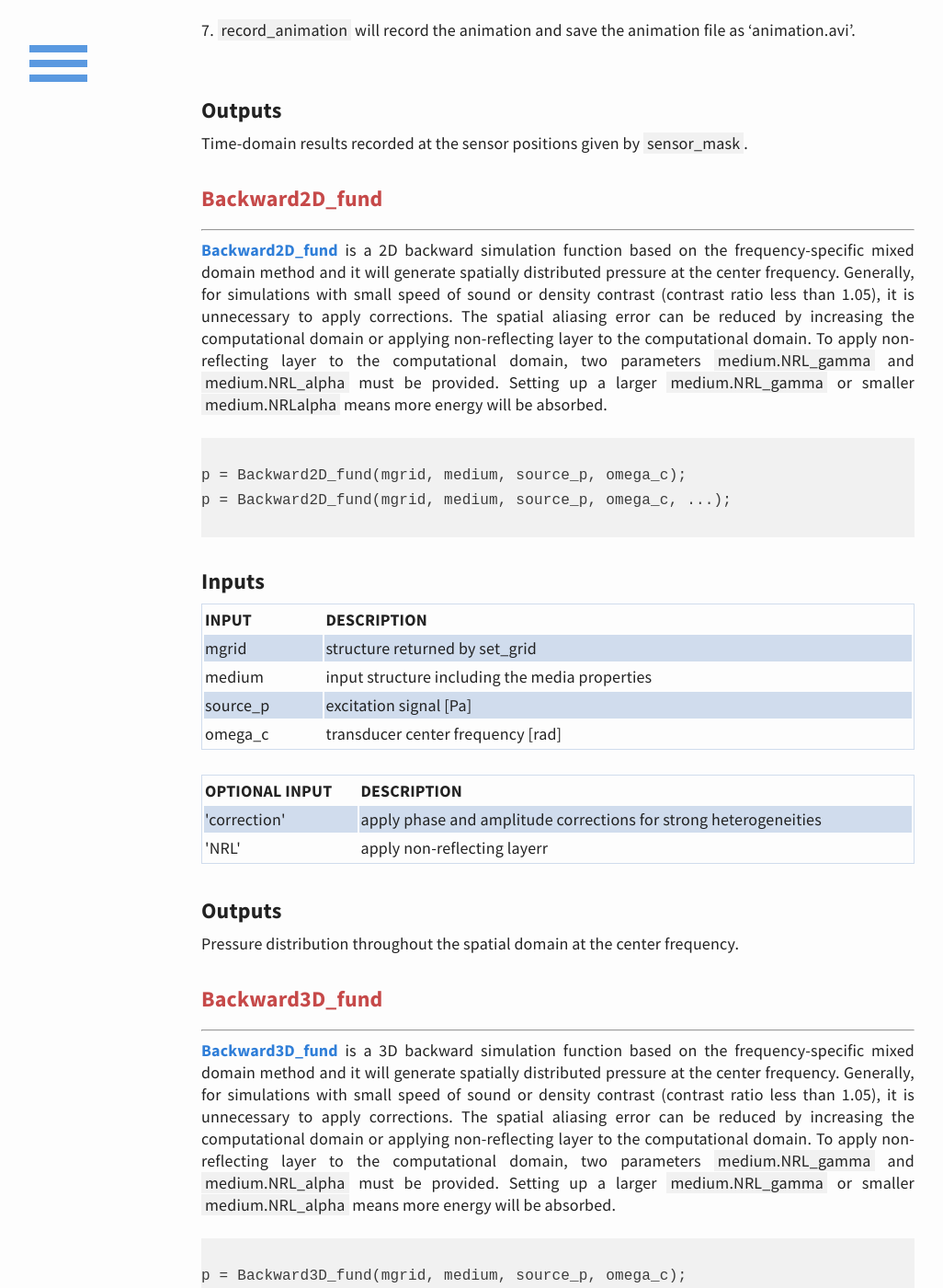
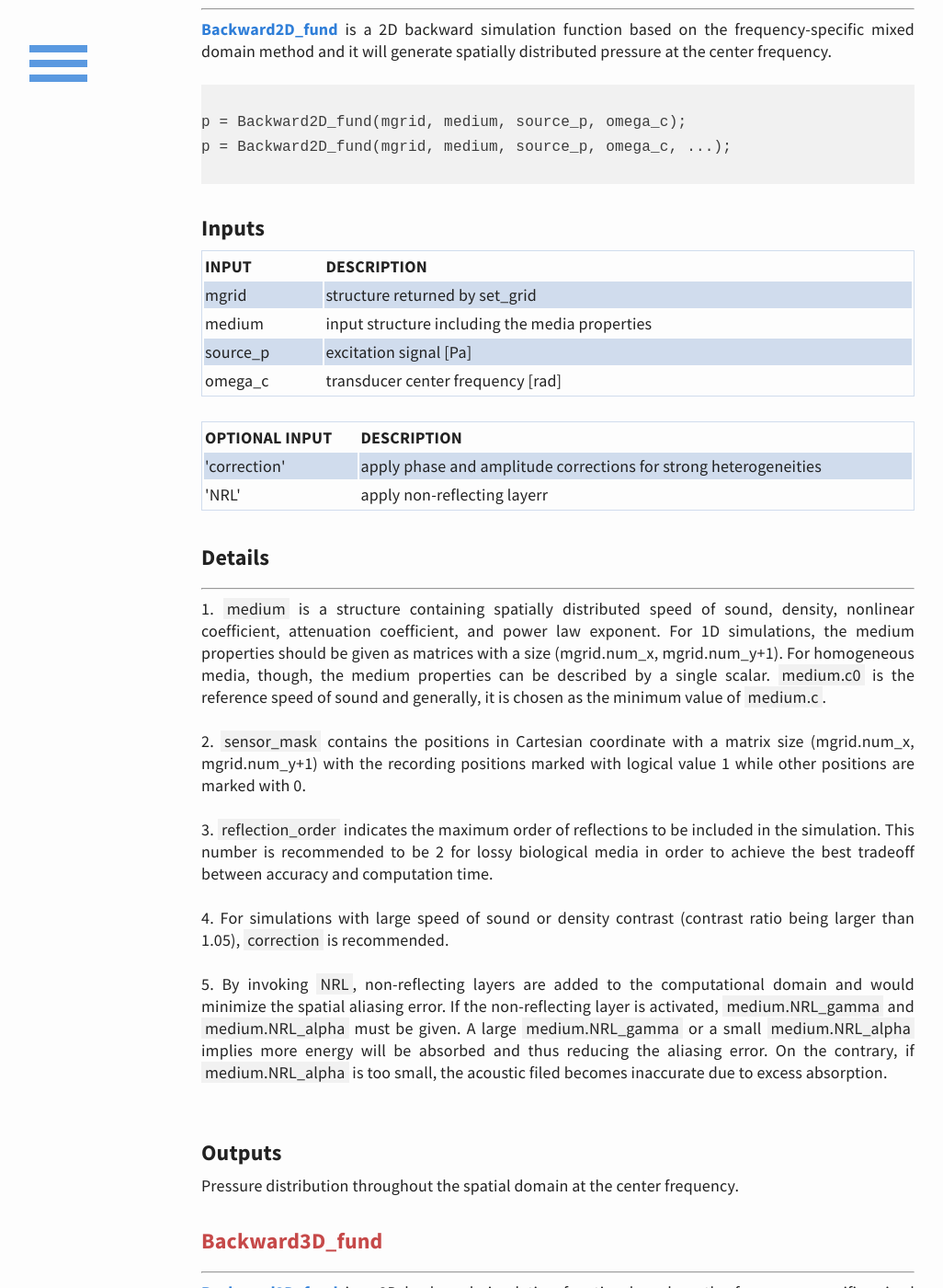
Before and after one commit to m-SOUND/mSOUND, a Jekyll site: the page built from function.html, in a window 1280 px wide and 1400 px high, scrolled down 16225 px. Shown: the whole window at 92% size, without its empty margins (33-1059 px from the left). Built offline with Jekyll 4.4.1, drawn with Linux system fonts in a browser that asks for light colours; some of the changed text lies outside the part shown.

Commit message:
Update function.html

```diff
--- a/function.html
+++ b/function.html
@@ -768,14 +768,6 @@ Time-domain results recorded at the sensor positions given by <span style="backg
 <p>
  <a href="/mSOUND/function.html#Backward2D">Backward2D</a>
  is a 2D backward simulation function based on the transient mixed domain method and it will generate transient-domain results.
- Generally, for simulations with small speed of sound or density contrast (contrast ratio less than 1.05),
- it is unnecessary to apply corrections. The spatial aliasing error can be reduced by increasing the computational domain or applying
- non-reflecting layer to the computational domain. To apply non-reflecting layer to the computational domain, two parameters
- <span style="background-color:#f1f1f1">medium.NRL_gamma</span> and <span style="background-color:#f1f1f1">medium.NRL_alpha</span>
- must be provided. Setting up a larger <span style="background-color:#f1f1f1">medium.NRL_gamma</span> or
-smaller <span style="background-color:#f1f1f1">medium.NRL_alpha</span>
- means more energy will be absorbed.
-
 <pre>  <code>
 p = Backward2D(mgrid, medium, source_p, sensor_mask);
 p = Backward2D(mgrid, medium, source_p, sensor_mask, ...);
@@ -862,13 +854,6 @@ Time-domain results recorded at the sensor positions given by <span style="backg
 <p>
  <a href="/mSOUND/function.html#Backward3D">Backward3D</a>
  is a 3D backward simulation function based on the transient mixed domain method and it will generate transient-domain results.
- Generally, for simulations with small speed of sound or density contrast (contrast ratio less than 1.05),
- it is unnecessary to apply corrections. The spatial aliasing error can be reduced by increasing the computational domain or applying
- non-reflecting layer to the computational domain. To apply non-reflecting layer to the computational domain, two parameters
- <span style="background-color:#f1f1f1">medium.NRL_gamma</span> and <span style="background-color:#f1f1f1">medium.NRL_alpha</span>
- must be provided. Setting up a larger <span style="background-color:#f1f1f1">medium.NRL_gamma</span> or
-smaller <span style="background-color:#f1f1f1">medium.NRL_alpha</span>
- means more energy will be absorbed.
 <pre>  <code>
 p = Backward3D(mgrid, medium, source_p, sensor_mask);
 p = Backward3D(mgrid, medium, source_p, sensor_mask, ...);
@@ -955,14 +940,7 @@ Time-domain results recorded at the sensor positions given by <span style="backg
 <p>
  <a href="/mSOUND/function.html#Backward2D_fund">Backward2D_fund</a>
  is a 2D backward simulation function based on the frequency-specific mixed domain method and it
- will generate spatially distributed pressure at the center frequency. Generally,
- for simulations with small speed of sound or density contrast (contrast ratio less than 1.05),
- it is unnecessary to apply corrections. The spatial aliasing error can be reduced by increasing the computational domain or applying
- non-reflecting layer to the computational domain. To apply non-reflecting layer to the computational domain, two parameters
- <span style="background-color:#f1f1f1">medium.NRL_gamma</span> and <span style="background-color:#f1f1f1">medium.NRL_alpha</span>
- must be provided. Setting up a larger <span style="background-color:#f1f1f1">medium.NRL_gamma</span> or
-smaller <span style="background-color:#f1f1f1">medium.NRLalpha</span>
- means more energy will be absorbed.
+ will generate spatially distributed pressure at the center frequency.
 <pre>  <code>
 p = Backward2D_fund(mgrid, medium, source_p, omega_c);
 p = Backward2D_fund(mgrid, medium, source_p, omega_c, ...);
@@ -999,6 +977,36 @@ p = Backward2D_fund(mgrid, medium, source_p, omega_c, ...);
   </tr>
  </table>
 
+
+<br>
+<h3> Details </h3>
+<hr>
+<p>
+1. <span style="background-color:#f1f1f1">medium</span>
+ is a structure containing spatially distributed speed of sound, density, nonlinear coefficient,
+ attenuation coefficient, and power law exponent.
+ For 1D simulations, the medium properties should be given as matrices with a size (mgrid.num_x, mgrid.num_y+1).
+ For homogeneous media, though, the medium properties can be described by a single scalar.
+ <span style="background-color:#f1f1f1">medium.c0</span>
+ is the reference speed of sound and generally, it is chosen as the minimum value of
+ <span style="background-color:#f1f1f1">medium.c</span>.
+ <br><br>2. <span style="background-color:#f1f1f1">sensor_mask</span>
+ contains the positions in Cartesian coordinate with a matrix size (mgrid.num_x, mgrid.num_y+1)
+ with the recording positions marked with logical value 1 while other positions are marked with 0.
+ <br><br>3. <span style="background-color:#f1f1f1">reflection_order</span>
+ indicates the maximum order of reflections to be included in the simulation. This number is
+ recommended to be 2 for lossy biological media in order to achieve the best tradeoff between accuracy and computation time.
+ <br><br>4. For simulations with large speed of sound or density contrast (contrast ratio being larger than 1.05),
+ <span style="background-color:#f1f1f1">correction</span> is recommended.
+ <br><br>5. By invoking <span style="background-color:#f1f1f1">NRL</span>, non-reflecting layers are added to the computational
+ domain and would minimize the spatial aliasing error. If the non-reflecting layer is activated,
+ <span style="background-color:#f1f1f1">medium.NRL_gamma</span> and <span style="background-color:#f1f1f1">medium.NRL_alpha</span>
+ must be given. A large <span style="background-color:#f1f1f1">medium.NRL_gamma</span>
+ or a small <span style="background-color:#f1f1f1">medium.NRL_alpha</span> implies more energy will be absorbed and
+ thus reducing the aliasing error. On the contrary, if <span style="background-color:#f1f1f1">medium.NRL_alpha</span> is too small,
+ the acoustic filed becomes inaccurate due to excess absorption.
+</p>
+
 <br>
 <h3>Outputs</h3>
 <p>
@@ -1011,14 +1019,7 @@ Pressure distribution throughout the spatial domain at the center frequency.
 <p>
 <a href="/mSOUND/function.html#Backward3D_fund">Backward3D_fund</a>
 is a 3D backward simulation function based on the frequency-specific mixed domain method and it
- will generate spatially distributed pressure at the center frequency. Generally,
- for simulations with small speed of sound or density contrast (contrast ratio less than 1.05),
- it is unnecessary to apply corrections. The spatial aliasing error can be reduced by increasing the computational domain or applying
- non-reflecting layer to the computational domain. To apply non-reflecting layer to the computational domain, two parameters
- <span style="background-color:#f1f1f1">medium.NRL_gamma</span> and <span style="background-color:#f1f1f1">medium.NRL_alpha</span>
- must be provided. Setting up a larger <span style="background-color:#f1f1f1">medium.NRL_gamma</span> or
-smaller <span style="background-color:#f1f1f1">medium.NRL_alpha</span>
- means more energy will be absorbed.
+ will generate spatially distributed pressure at the center frequency.
 <pre>  <code>
 p = Backward3D_fund(mgrid, medium, source_p, omega_c);
 p = Backward3D_fund(mgrid, medium, source_p, omega_c, ...);
@@ -1054,6 +1055,36 @@ p = Backward3D_fund(mgrid, medium, source_p, omega_c, ...);
 <td>'NRL'</td><td>apply non-reflecting layerr</td>
   </tr>
 </table>
+
+<br>
+<h3> Details </h3>
+<hr>
+<p>
+1. <span style="background-color:#f1f1f1">medium</span>
+ is a structure containing spatially distributed speed of sound, density, nonlinear coefficient,
+ attenuation coefficient, and power law exponent.
+ For 1D simulations, the medium properties should be given as matrices with a size (mgrid.num_x, mgrid.num_y, mgrid.num_z+1).
+ For homogeneous media, though, the medium properties can be described by a single scalar.
+ <span style="background-color:#f1f1f1">medium.c0</span>
+ is the reference speed of sound and generally, it is chosen as the minimum value of
+ <span style="background-color:#f1f1f1">medium.c</span>.
+ <br><br>2. <span style="background-color:#f1f1f1">sensor_mask</span>
+ contains the positions in Cartesian coordinate with a matrix size (mgrid.num_x, mgrid.num_y, mgrid.num_z+1)
+ with the recording positions marked with logical value 1 while other positions are marked with 0.
+ <br><br>3. <span style="background-color:#f1f1f1">reflection_order</span>
+ indicates the maximum order of reflections to be included in the simulation. This number is
+ recommended to be 2 for lossy biological media in order to achieve the best tradeoff between accuracy and computation time.
+ <br><br>4. For simulations with large speed of sound or density contrast (contrast ratio being larger than 1.05),
+ <span style="background-color:#f1f1f1">correction</span> is recommended.
+ <br><br>5. By invoking <span style="background-color:#f1f1f1">NRL</span>, non-reflecting layers are added to the computational
+ domain and would minimize the spatial aliasing error. If the non-reflecting layer is activated,
+ <span style="background-color:#f1f1f1">medium.NRL_gamma</span> and <span style="background-color:#f1f1f1">medium.NRL_alpha</span>
+ must be given. A large <span style="background-color:#f1f1f1">medium.NRL_gamma</span>
+ or a small <span style="background-color:#f1f1f1">medium.NRL_alpha</span> implies more energy will be absorbed and
+ thus reducing the aliasing error. On the contrary, if <span style="background-color:#f1f1f1">medium.NRL_alpha</span> is too small,
+ the acoustic filed becomes inaccurate due to excess absorption.
+</p>
+
 <br>
 <h3>Outputs</h3>
 
```
